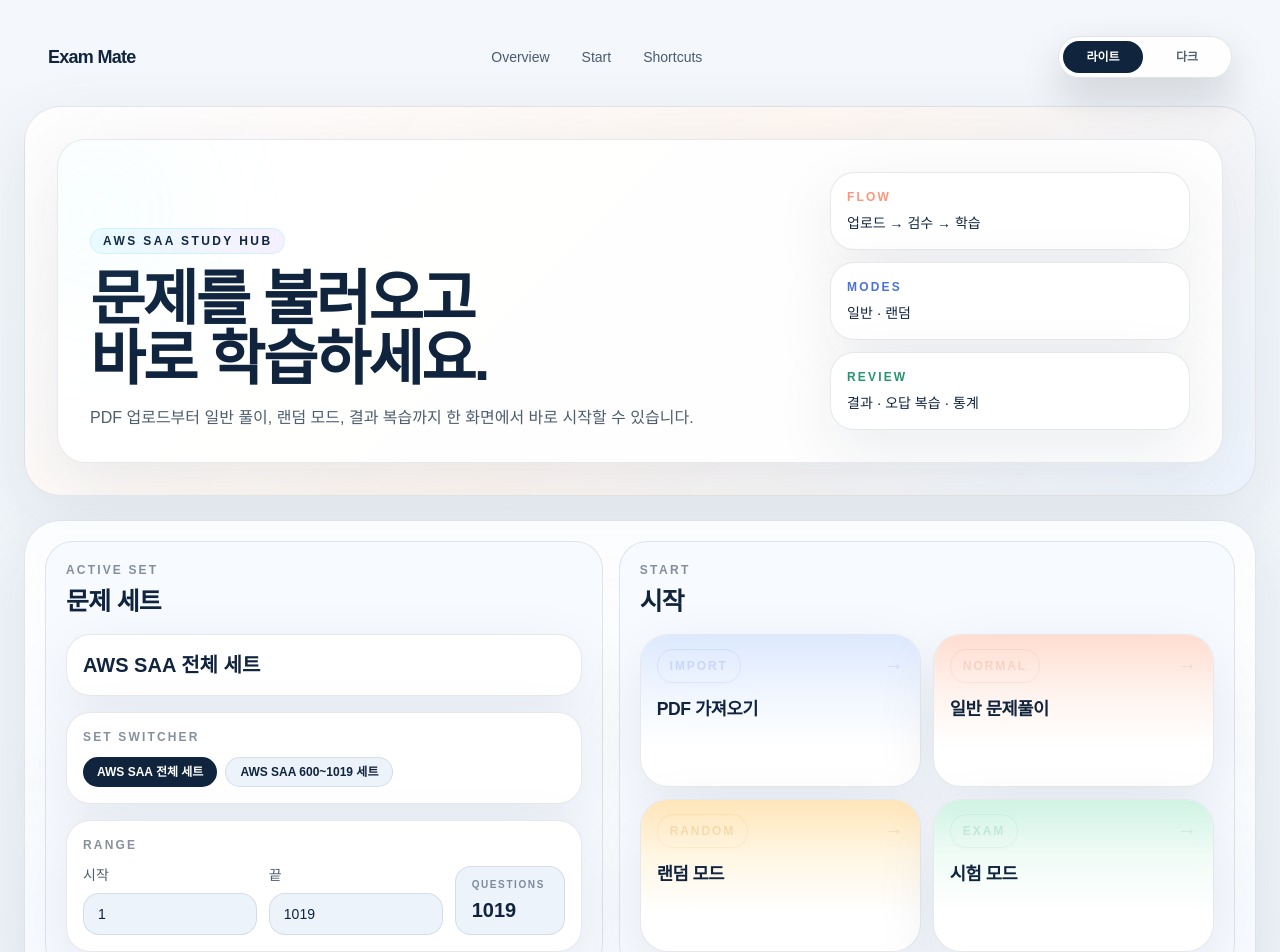
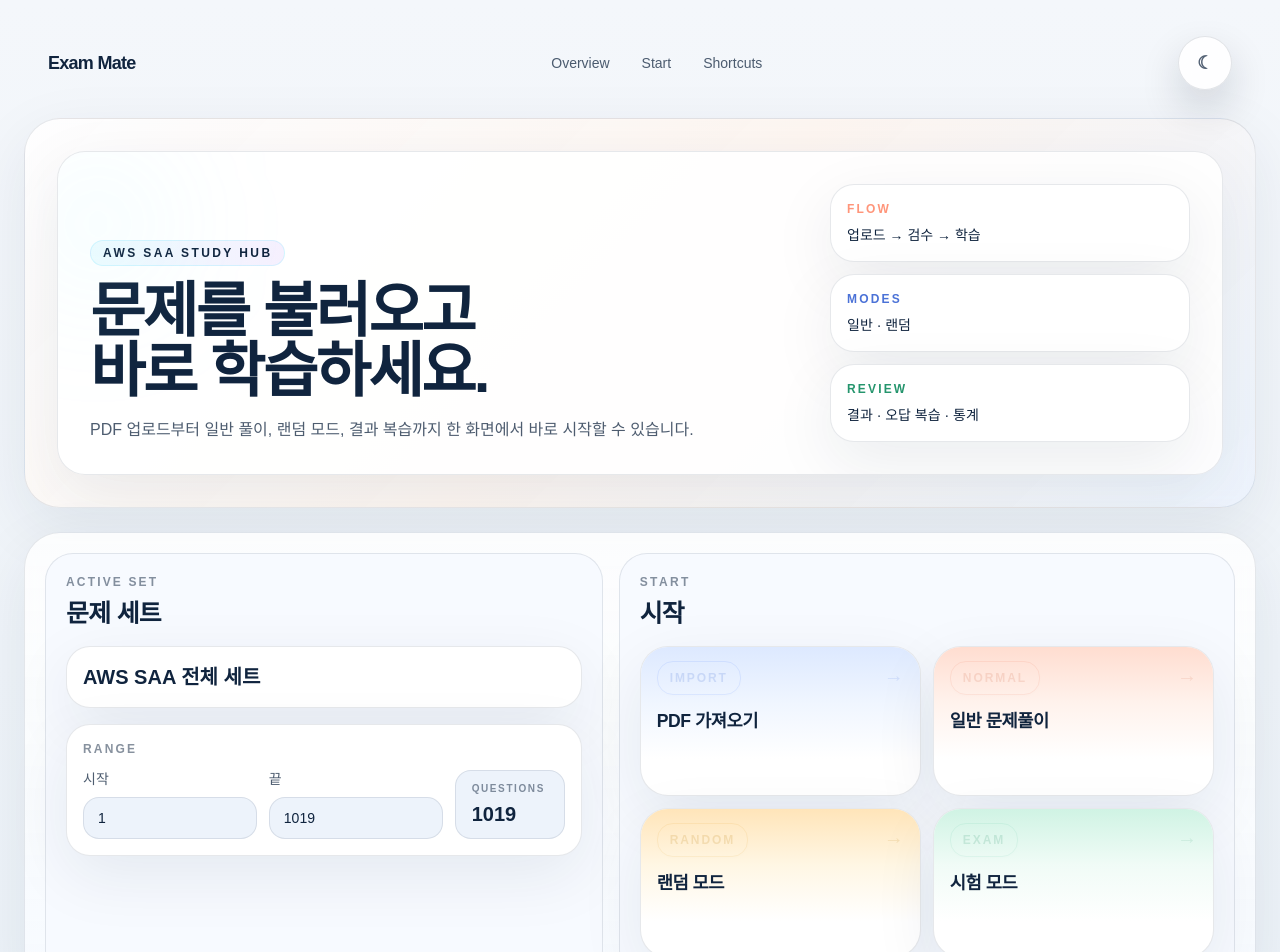
Before and after one commit to Kjjedd/exam-practice-app, a Next.js app: page / in a window 1280 px wide. Shown: the top 952 px of the page. Built offline with nearby package versions, Linux system fonts and the light colour scheme.

Commit message:
fix: refine quiz controls and retire legacy set

```diff
--- a/components/home/HomeNavbar.tsx
+++ b/components/home/HomeNavbar.tsx
@@ -65,7 +65,7 @@ export function HomeNavbar() {
           ))}
         </nav>
 
-        <ThemeToggle variant="inline" />
+        <ThemeToggle variant="compact" />
       </div>
     </header>
   );
--- a/components/question/QuestionContributionActions.tsx
+++ b/components/question/QuestionContributionActions.tsx
@@ -51,8 +51,7 @@ export function QuestionContributionActions({
             Contribution
           </p>
           <p className="mt-2 text-sm leading-6 text-[color:var(--app-text-muted)] sm:text-[0.95rem]">
-            문제 오류나 해설 보완은 GitHub Issue로 제안할 수 있습니다. 정답은
-            자동으로 바뀌지 않으며, 검토 후 반영됩니다.
+            문제 오류나 해설 보완은 GitHub Issue로 제안할 수 있습니다.
           </p>
         </div>
         <div className="flex flex-col gap-2 sm:flex-row">
--- a/components/question/QuizNavigation.tsx
+++ b/components/question/QuizNavigation.tsx
@@ -26,7 +26,7 @@ export function QuizNavigation({
   if (isFreeNavigationEnabled) {
     return (
       <section className="theme-card rounded-[1.75rem] px-4 py-4 sm:px-8 sm:py-6">
-        <div className="flex flex-col gap-2.5 sm:flex-row sm:flex-wrap sm:items-center sm:gap-3">
+        <div className="flex flex-col gap-2.5 sm:flex-row sm:flex-wrap sm:items-center sm:justify-center sm:gap-3">
             <button
               type="button"
               onClick={onGoPrevious}
@@ -76,7 +76,7 @@ export function QuizNavigation({
 
   return (
     <section className="theme-card rounded-[1.75rem] px-4 py-4 sm:px-8 sm:py-6">
-      <div className="flex flex-col gap-2.5 sm:flex-row sm:flex-wrap sm:items-center sm:gap-3">
+      <div className="flex flex-col gap-2.5 sm:flex-row sm:flex-wrap sm:items-center sm:justify-center sm:gap-3">
           <button
             type="button"
             onClick={onProceed}
--- a/components/question/QuizPageContent.tsx
+++ b/components/question/QuizPageContent.tsx
@@ -741,7 +741,7 @@ export function QuizPageContent() {
                 onToggle={handleToggleExplanation}
               />
             ) : null}
-            {state.activeQuestionSet !== null ? (
+            {!isExamMode && isSubmitted && state.activeQuestionSet !== null ? (
               <QuestionContributionActions
                 question={currentQuestion}
                 questionSet={state.activeQuestionSet}
--- a/components/theme/ThemeToggle.tsx
+++ b/components/theme/ThemeToggle.tsx
@@ -7,7 +7,7 @@ import { useTheme } from "./ThemeProvider";
 
 type ThemeToggleProps = Readonly<{
   hiddenOnHome?: boolean;
-  variant?: "floating" | "inline";
+  variant?: "floating" | "inline" | "compact";
 }>;
 
 export function ThemeToggle({
@@ -22,10 +22,14 @@ export function ThemeToggle({
   const shellClassName =
     variant === "inline"
       ? "theme-toggle-shell inline-flex items-center gap-1 rounded-full p-1 shadow-[0_18px_40px_rgba(15,23,42,0.16)] backdrop-blur-xl"
+      : variant === "compact"
+        ? "theme-toggle-shell inline-flex items-center rounded-full p-1 shadow-[0_18px_40px_rgba(15,23,42,0.16)] backdrop-blur-xl"
       : "theme-toggle-shell pointer-events-auto rounded-full p-1 shadow-[0_18px_40px_rgba(15,23,42,0.16)] backdrop-blur-xl";
   const buttonClassName =
     variant === "inline"
       ? "theme-toggle-button inline-flex min-w-[4.5rem] items-center justify-center rounded-full px-3 py-2 text-xs font-semibold transition-all hover:-translate-y-0.5 hover:shadow-[0_12px_24px_rgba(15,23,42,0.18)] sm:min-w-[5rem]"
+      : variant === "compact"
+        ? "theme-toggle-button theme-toggle-button-idle inline-flex h-11 w-11 items-center justify-center rounded-full text-lg font-semibold transition-all hover:-translate-y-0.5 hover:shadow-[0_12px_24px_rgba(15,23,42,0.18)]"
       : "theme-toggle-button theme-toggle-button-idle inline-flex h-11 w-11 items-center justify-center rounded-full text-lg font-semibold transition-all hover:-translate-y-0.5 hover:shadow-[0_12px_24px_rgba(15,23,42,0.18)]";
 
   if (hiddenOnHome && pathname === "/") {
@@ -63,6 +67,23 @@ export function ThemeToggle({
     );
   }
 
+  if (variant === "compact") {
+    return (
+      <div className={shellClassName}>
+        <button
+          type="button"
+          onClick={() => setTheme(nextTheme)}
+          aria-label={buttonLabel}
+          title={buttonLabel}
+          className={buttonClassName}
+        >
+          <span aria-hidden="true">{isDarkTheme ? "☀︎" : "☾"}</span>
+          <span className="sr-only">{buttonLabel}</span>
+        </button>
+      </div>
+    );
+  }
+
   return (
     <div className="pointer-events-none fixed right-3 top-3 z-50 sm:right-5 sm:top-5">
       <div className={shellClassName}>
--- a/lib/data/default-question-bank.ts
+++ b/lib/data/default-question-bank.ts
@@ -8,15 +8,10 @@ const DEFAULT_QUESTION_SET = validateQuestionSet({
   title: "AWS SAA 전체 세트"
 });
 
-const DEFAULT_QUESTION_SET_600_PLUS = validateQuestionSet({
-  ...(defaultQuestionSet600PlusJson as QuestionSet),
-  title: "AWS SAA 600~1019 세트"
-});
-
 export const DEFAULT_QUESTION_SET_ID = DEFAULT_QUESTION_SET.id;
-export const DEFAULT_QUESTION_SET_600_PLUS_ID = DEFAULT_QUESTION_SET_600_PLUS.id;
 
 export const LEGACY_DEFAULT_QUESTION_SET_IDS = [
+  (defaultQuestionSet600PlusJson as QuestionSet).id,
   "aws-saa-1-100",
   "aws-saa-600-725"
 ] as const;
@@ -42,7 +37,6 @@ export const LEGACY_VERIFIED_QUESTION_SET_IDS = [
 
 export const MANAGED_DEFAULT_QUESTION_SET_IDS = [
   DEFAULT_QUESTION_SET.id,
-  DEFAULT_QUESTION_SET_600_PLUS.id,
   ...LEGACY_DEFAULT_QUESTION_SET_IDS,
   ...LEGACY_VERIFIED_QUESTION_SET_IDS
 ] as const;
@@ -50,10 +44,7 @@ export const MANAGED_DEFAULT_QUESTION_SET_IDS = [
 const DEFAULT_QUESTION_BANK: QuestionBank = validateQuestionBank({
   version: 1,
   activeQuestionSetId: DEFAULT_QUESTION_SET.id,
-  questionSets: [
-    DEFAULT_QUESTION_SET,
-    DEFAULT_QUESTION_SET_600_PLUS
-  ]
+  questionSets: [DEFAULT_QUESTION_SET]
 });
 
 export function getDefaultQuestionBank(): QuestionBank {
--- a/lib/exams/exam-mode-availability.ts
+++ b/lib/exams/exam-mode-availability.ts
@@ -1,14 +1,8 @@
-import {
-  DEFAULT_QUESTION_SET_600_PLUS_ID,
-  DEFAULT_QUESTION_SET_ID
-} from "../data/default-question-bank";
+import { DEFAULT_QUESTION_SET_ID } from "../data/default-question-bank";
 import type { QuestionSet, QuestionSetSummary } from "../types";
 
 export function canUseExamModeForQuestionSet(
   questionSet: QuestionSet | QuestionSetSummary | null
 ): boolean {
-  return (
-    questionSet?.id === DEFAULT_QUESTION_SET_ID ||
-    questionSet?.id === DEFAULT_QUESTION_SET_600_PLUS_ID
-  );
+  return questionSet?.id === DEFAULT_QUESTION_SET_ID;
 }
```
